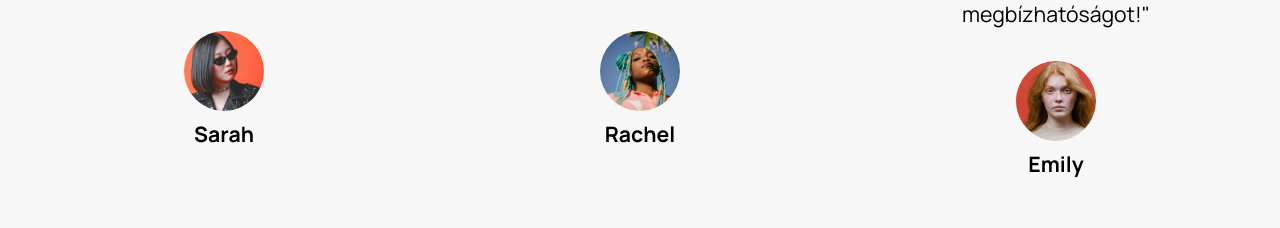
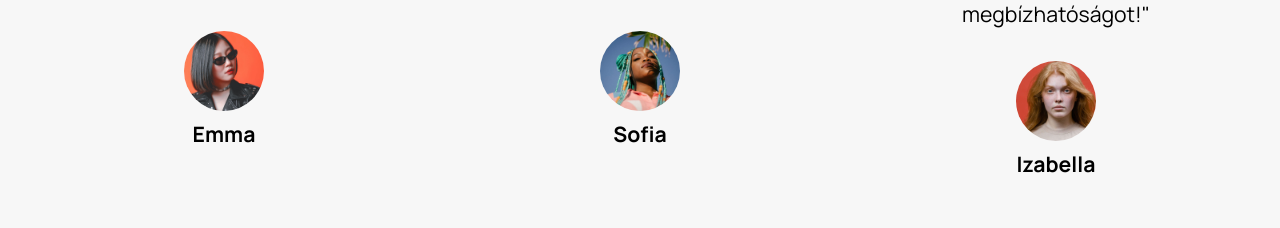
Before and after one commit to KarolCroatia/karolcroatia.github.io, a plain HTML site: page index.html in a window 1280 px wide. Shown: the part 3522-3750 px from the top of the page. Drawn offline with Linux system fonts and the light colour scheme; files whose address does not match are found by name.

Commit message:
Add files via upload

```diff
--- a/index.html
+++ b/index.html
@@ -320,7 +320,7 @@
 							<img src="assets/images/team1.jpg" alt="" data-slide-to="0" data-bs-slide-to="0">
 						</div>
 						<h5 class="card-title mbr-fonts-style display-7">
-							<strong>Sarah</strong>
+							<strong>Emma</strong>
 						</h5>
 					</div>
 				</div>
@@ -337,7 +337,7 @@
 							<img src="assets/images/team5.jpg" data-slide-to="1" data-bs-slide-to="1" alt="">
 						</div>
 						<h5 class="card-title mbr-fonts-style display-7">
-							<strong>Rachel</strong>
+							<strong>Sofia</strong>
 						</h5>
 					</div>
 				</div>
@@ -354,7 +354,7 @@
 							<img src="assets/images/team4.jpg" data-slide-to="2" data-bs-slide-to="2" alt="">
 						</div>
 						<h5 class="card-title mbr-fonts-style display-7">
-							<strong>Emily</strong>
+							<strong>Izabella</strong>
 						</h5>
 					</div>
 				</div>
```
